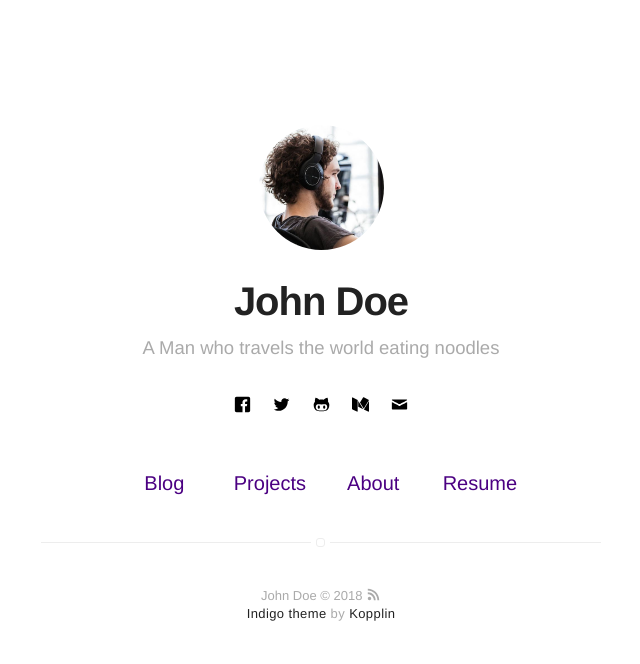
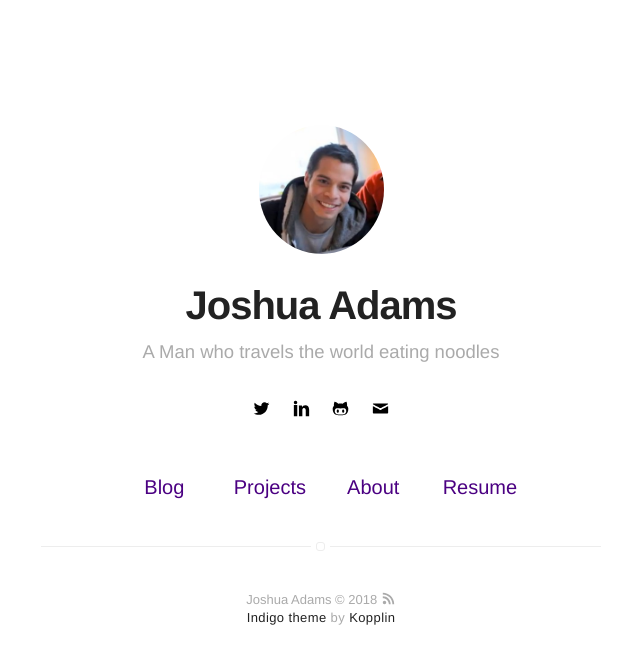
Before and after one commit to N7down/n7down.github.io, a Jekyll site: the page built from index.html, in a window 1280 px wide. Shown: the top 664 px of the page, without its empty margins (319-959 px from the left). Built offline with Jekyll 4.4.1, drawn with Linux system fonts in a browser that asks for light colours.

Commit message:
updated pictures and online sites

```diff
--- a/_config.yml
+++ b/_config.yml
@@ -1,5 +1,5 @@
 # main text of home
-name: John Doe
+name: Joshua Adams
 bio: A Man who travels the world eating noodles
 
 # twitter summary info
@@ -34,23 +34,23 @@ disqus:
   categories: [blog, project] # only show disqus for posts that have these categories
 
 # if you don't have any of social below, comment the line
-facebook: myfacebook
-twitter: mytwitter
+# facebook: myfacebook
+twitter: _n7down
 # google: mygoogle
 # instagram: myinstagram
 # pinterest: mypinterest
-# linkedin: mylinkedin
+linkedin: mylinkedin
 # youtube: myyoutube
 # spotify: myspotify
-github: mygithub
+github: n7down
 # lastfm: mylastfm
 # stackoverflow: 7044681/mystackoverflow
 # quora: userquora
 # reddit: username
-medium: medium
+# medium: medium
 # vimeo: myvimeo
 # lanyrd: mylanyrd
-email: myemail@gmail.com
+email: joshua.sovanh.adams@gmail.com
 
 authors:
     johndoe:
```
Also changed, not shown: assets/images/profile.jpg.
